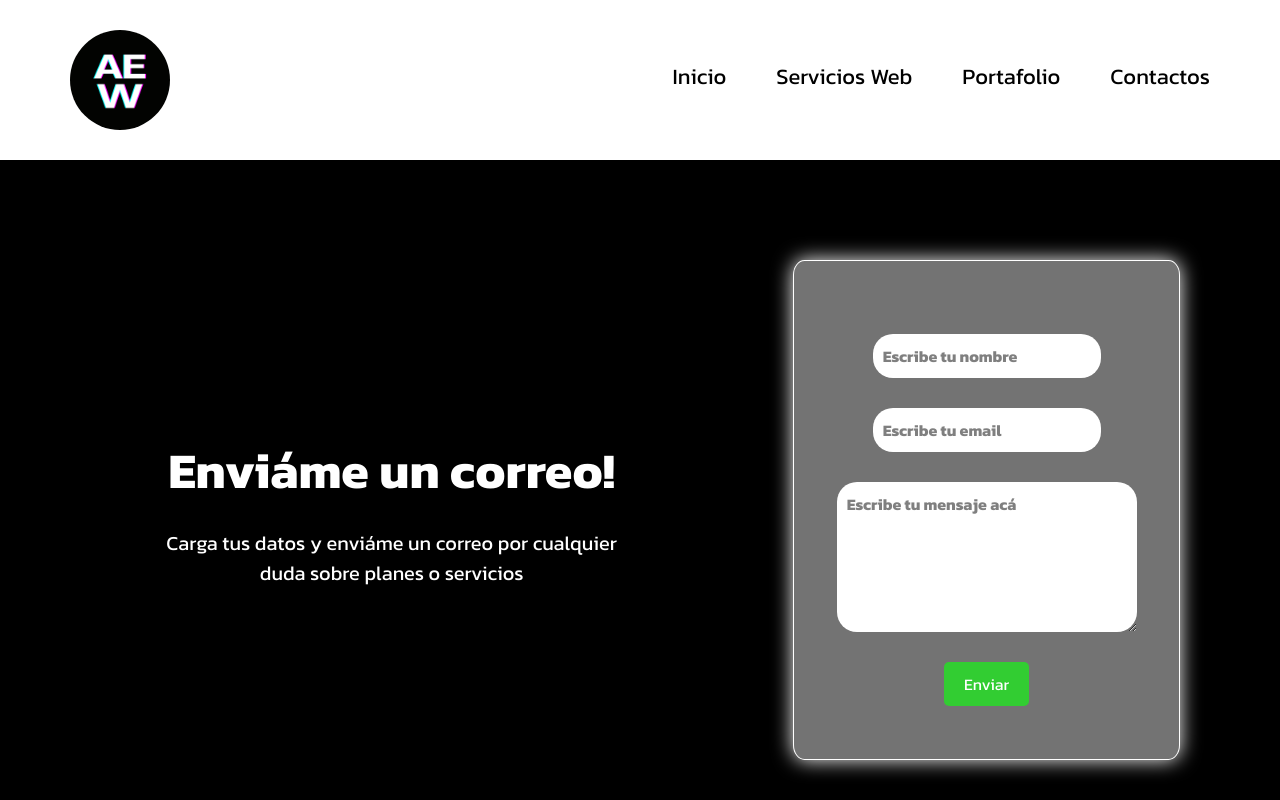
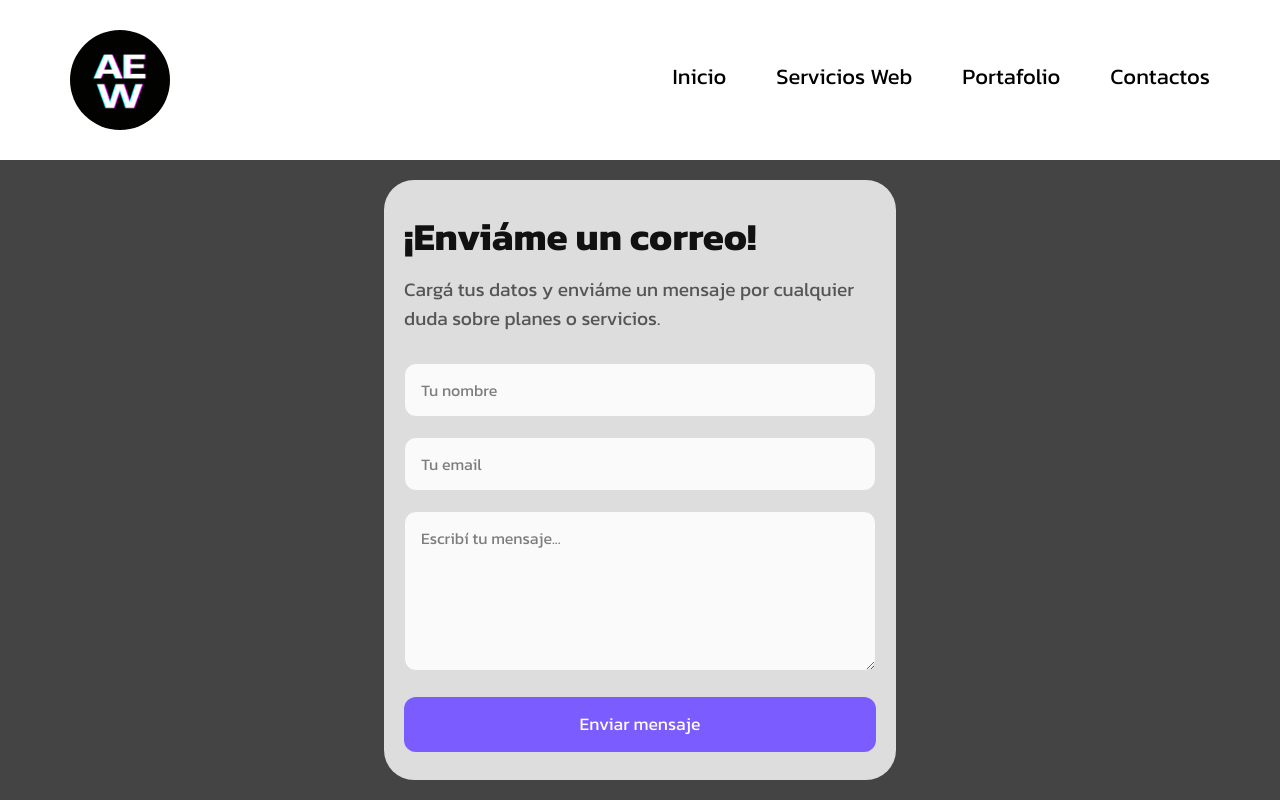
Before and after one commit to agustinescuderoweb/agustinescudero, a Next.js app: page /contactos in a window 1280 px wide. Shown: the top 800 px of the page. Built offline with nearby package versions, Linux system fonts and the light colour scheme.

Commit message:
formulario

```diff
--- a/src/app/componetes/contactos/formulario.module.css
+++ b/src/app/componetes/contactos/formulario.module.css
@@ -1,141 +1,126 @@
-.contenedor {
+.espacio {
   display: flex;
-    flex-direction: row;
   justify-content: center;
-    align-items: center;
-    background-color: black;
-    color: white;
-    padding: 80px;
-    box-shadow: 0px 0px 20px white;
-    gap: 70px;
+  background-color: #444;
 }
 
-.correo {
+
+.contenedor {
+  width: 40%;
+  height: 600px;
+  max-width: 900px;
+  padding: 40px 20px;
   display: flex;
   flex-direction: column;
-    text-align: center;
-    width: 500px;
-    margin: 50px 70px;
+  justify-content: center;
+  gap: 30px;
+  background-color: #ddd;
+   margin: 20px 20px 50px 20px;
+   border-radius: 30px;
 }
 
 .correo h1 {
-    font-size: 50px;
-    margin-bottom: 20px;
-    font-weight: 800;
-    color: white;
+  font-size: 2.4rem;
+  font-weight: 700;
+  margin-bottom: 10px;
+  color: #111;
 }
 
 .correo h2 {
-    font-size: 20px;
-    color: white;
+  font-size: 1.2rem;
+  font-weight: 400;
+  color: #555;
 }
 
-
-
+/* FORM */
 .form {
   display: flex;
   flex-direction: column;
-    justify-content: center;
-    background-color: #737373;
-    align-items: center;
-    gap: 30px;
-    margin-top: 100px;
-    box-shadow: 0px 0px 20px white;
-    width: 400px;
-    height: 500px;
-    margin: 20px;
-    padding-top: 50px;
-    color: white;
-    border-radius: 3%;
-    border: 0.2px solid white;
+  gap: 20px;
 }
 
-.form textarea {
-    width: 300px;
-    height: 150px;
-    background-color: white;
+/* Labels invisibles accesibles */
+.sr-only {
+  position: absolute !important;
+  height: 1px; width: 1px;
+  overflow: hidden;
+  clip: rect(1px, 1px, 1px, 1px);
+  white-space: nowrap;
 }
 
-.name {
-    border-radius: 20px;
-    font-weight: bold;
-    padding: 10px;
-    color: black;
-    background-color: white;
+/* Inputs */
+.input,
+.name,
+.email,
+.textarea,
+.mensaje {
+  width: 100%;
+  padding: 14px 16px;
+  font-size: 1rem;
+  border: 1px solid #ddd;
+  border-radius: 12px;
+  background: #fafafa;
+  transition: all 0.2s ease;
+  outline: none;
 }
 
-.email {
-    border-radius: 20px;
-    font-weight: bold;
-    padding: 10px;
-    color:  black;
-    background-color: white;
+.input:focus,
+.name:focus,
+.email:focus,
+.textarea:focus,
+.mensaje:focus {
+  border-color: #7b5cff;
+  background: #fff;
+  box-shadow: 0 0 0 3px rgba(123, 92, 255, 0.2);
 }
 
+/* Textarea */
+.textarea,
 .mensaje {
-    border-radius: 20px;
-    font-weight: bold;
-    color: black;
-    padding: 10px;
-    background-color: white;
+  min-height: 160px;
+  resize: vertical;
 }
 
+/* Botón */
 .button {
-    position: relative;
-    display: inline-block;
-    padding: 10px 20px;
-    font-size: 16px;
-    color: white;
-    background: rgb(50, 205, 50);
+  background: #7b5cff;
+  color: #fff;
+  padding: 14px;
+  font-size: 1.1rem;
   border: none;
+  border-radius: 12px;
   cursor: pointer;
-    overflow: hidden;
-    border-radius: 5px;
-    transition: background-color 0.3s ease-in-out;
+  transition: background 0.3s ease, transform 0.1s ease;
 }
 
 .button:hover {
-     background: rgb(50, 205, 50);;
+  background: #6948ff;
 }
 
-  .button::before {
-    content: '';
-    position: absolute;
-    top: -50%;
-    left: -50%;
-    width: 200%;
-    height: 200%;
-    background: rgba(255, 255, 255, 0.4);
-    transform: translateX(-100%) rotate(45deg);
-    transition: transform 0.6s ease;
+.button:active {
+  transform: scale(0.97);
 }
 
-  .button:hover::before {
-    transform: translateX(100%) rotate(45deg);
+/* Mensaje de alerta */
+.alert {
+  font-size: 1rem;
+  padding: 10px;
+  text-align: center;
+  border-radius: 8px;
+  color: #444;
 }
 
+/* Mobile */
+@media (max-width: 600px) {
 
-@media screen and (max-width: 768px) {
   .contenedor {
-        display: flex;
-        flex-direction: column;
-        width: 100%;
-        margin-top: 0;
-        padding: 0;
-        gap: 0;
-        padding-bottom: 50px;
-
+    width: 90%;
   }
 
-    .correo {
-        width: 100%;
-        padding: 0px 20px;
+  .correo h1 {
+    font-size: 2rem;
+  }
+  .correo h2 {
+    font-size: 1rem;
   }
 }
-
-@media screen and (max-width: 550px) {
-
-    .form {
-        width: 330px;
-    }
-}
--- a/src/app/componetes/contactos/formularios.tsx
+++ b/src/app/componetes/contactos/formularios.tsx
@@ -31,20 +31,65 @@ const Form  = () => {
 
 
   return (
+    <div className={styles.espacio}>
     <div className={styles.contenedor}>
-      <div className={styles.correo}>
-        <h1>Enviáme un correo!</h1>
-        <h2>Carga tus datos y enviáme un correo por cualquier duda sobre planes o servicios</h2>
-      </div>
-      <form action="https://formspree.io/f/xanwnwrv"
-  method="POST" className={styles.form} onSubmit={handleSubmit}>
-        <input className={styles.name} name='name' type='text' placeholder='Escribe tu nombre'></input>
-        <input className={styles.email}  name='email' type='email' placeholder='Escribe tu email'></input>
-        <textarea className={styles.mensaje}  name='content' placeholder='Escribe tu mensaje acá'></textarea>
-        <button className={styles.button}>Enviar</button>
-        <p className={styles.alert}>{message}</p>
-      </form>
+  <div className={styles.correo}>
+    <h1 className="title">¡Enviáme un correo!</h1>
+    <h2 className="subtitle">
+      Cargá tus datos y enviáme un mensaje por cualquier duda sobre planes o servicios.
+    </h2>
+  </div>
+
+  <form
+    action="https://formspree.io/f/xanwnwrv"
+    method="POST"
+    className={styles.form}
+    onSubmit={handleSubmit}
+  >
+    <div className={styles.fieldGroup}>
+      <label htmlFor="name" className="sr-only">Nombre</label>
+      <input
+        id="name"
+        name="name"
+        type="text"
+        placeholder="Tu nombre"
+        required
+        className={styles.input}
+      />
     </div>
+
+    <div className={styles.fieldGroup}>
+      <label htmlFor="email" className="sr-only">Email</label>
+      <input
+        id="email"
+        name="email"
+        type="email"
+        placeholder="Tu email"
+        required
+        className={styles.input}
+      />
+    </div>
+
+    <div className={styles.fieldGroup}>
+      <label htmlFor="content" className="sr-only">Mensaje</label>
+      <textarea
+        id="content"
+        name="content"
+        placeholder="Escribí tu mensaje..."
+        required
+        rows="5"
+        className={styles.textarea}
+      ></textarea>
+    </div>
+
+    <button className={styles.button} type="submit">
+      Enviar mensaje
+    </button>
+
+    {message && <p className={styles.alert}>{message}</p>}
+  </form>
+</div>
+</div>
   )
 }
 
```
Lines whose indentation alone changed are shown as unchanged.
